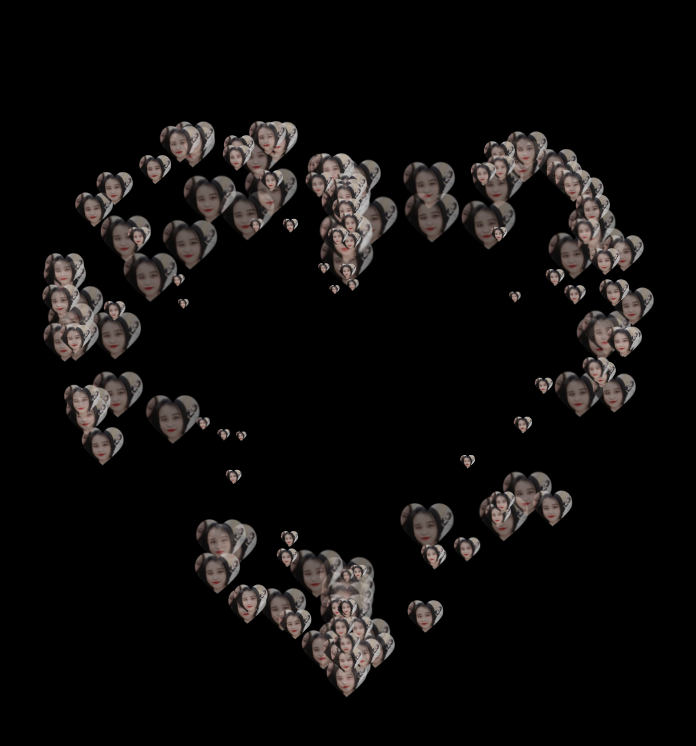
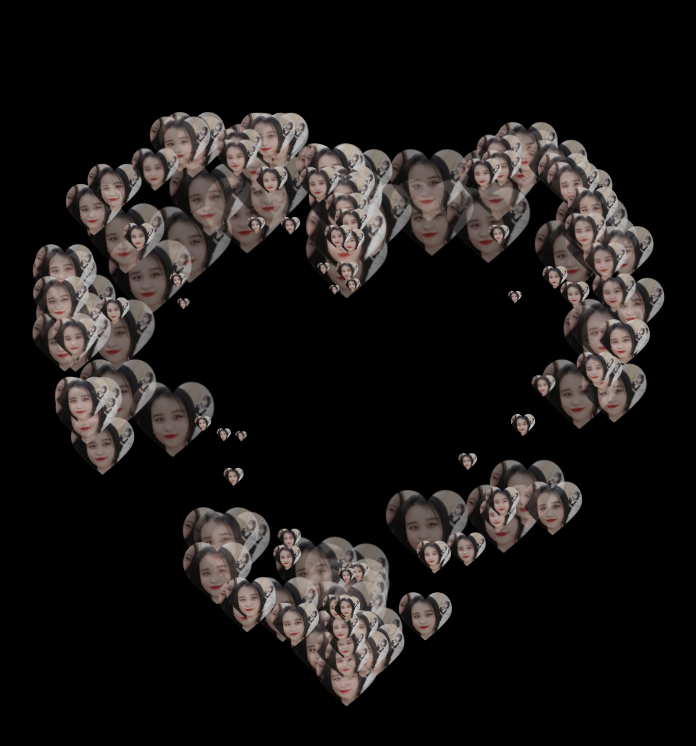
Before and after one commit to trongnguyendev/myHeart, a plain HTML site: page index.html in a window 1280 px wide. Shown: the whole page, without its empty margins (293-989 px from the left). Drawn offline with Linux system fonts and the light colour scheme.

Commit message:
change size

```diff
--- a/index.html
+++ b/index.html
@@ -238,7 +238,7 @@
                 // create the image
                 var image = new Image();
                  image.src = canvas.toDataURL();
-				  image.src = 'heart.png';
+				  image.src = 'heart_100.png';
 
                 return image;
             })();
```
Also changed, not shown: heart_100.png (added).
